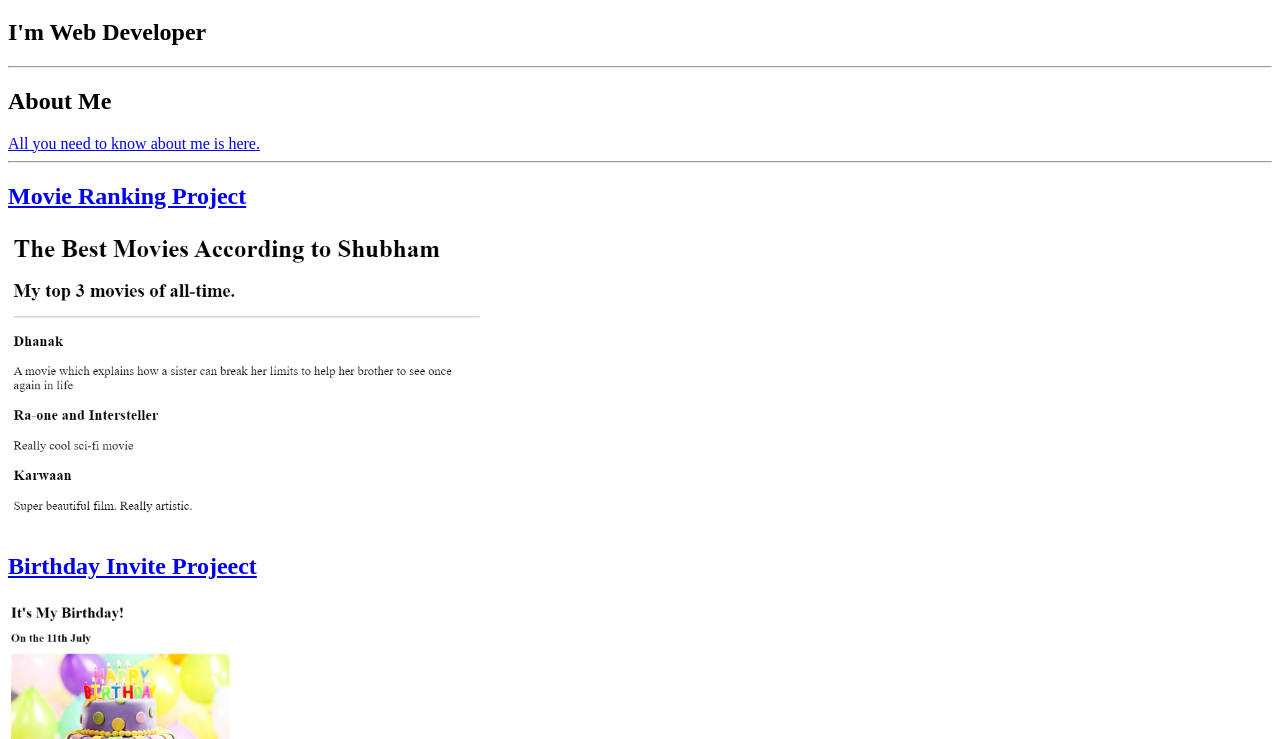
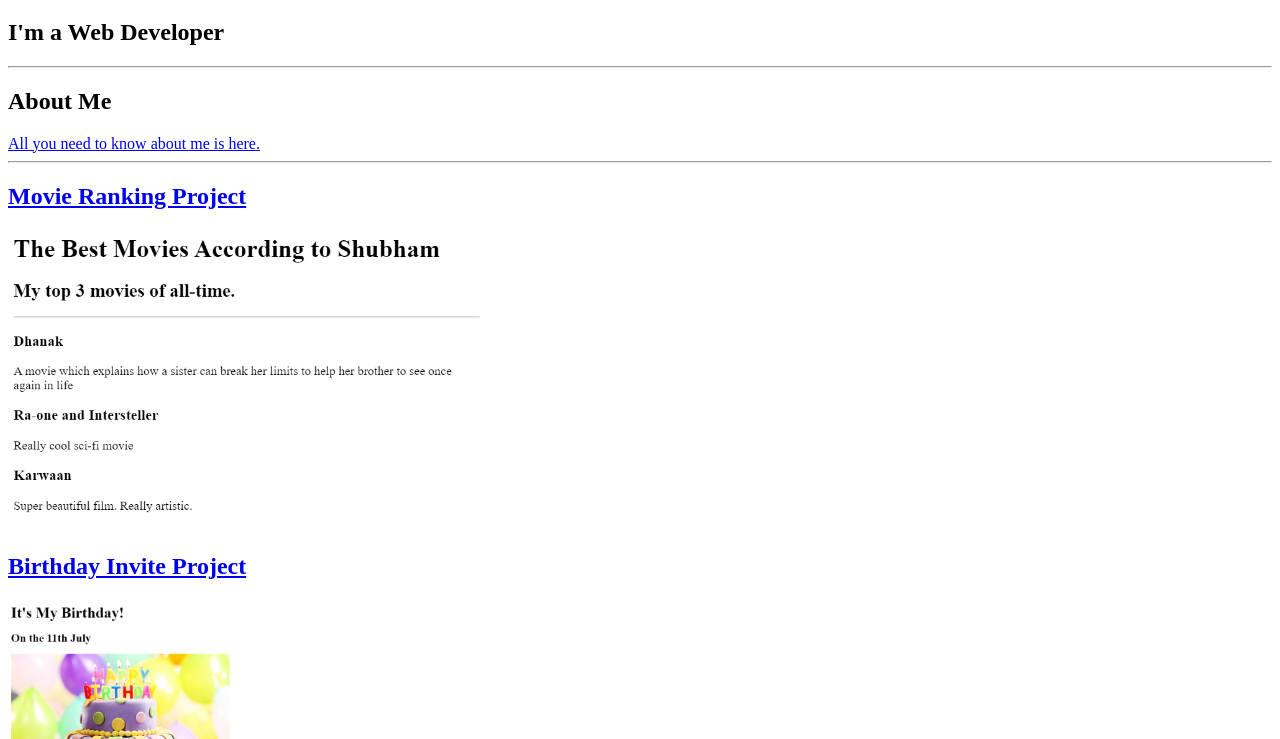
Before and after one commit to ShubhamSingh1011/html-portfolio, a plain HTML site: page index.html in a window 1280 px wide. Shown: the part 61-800 px from the top of the page. Drawn offline with Linux system fonts and the light colour scheme.

Commit message:
Update index.html

```diff
--- a/index.html
+++ b/index.html
@@ -8,7 +8,7 @@
 </head>
 <body>
     <h1>Shubham Singh's Portfolio</h1>
-    <h2>I'm Web Developer</h2>
+    <h2>I'm a Web Developer</h2>
     <hr>
     <h2>About Me</h2>
     <a href="public/about.html"> All you need to know about me is here.</a>
@@ -16,7 +16,7 @@
     <h2><a href="public/movie-ranking.html">Movie Ranking Project</a></h2>
     <img src="assets/images/Movie Ranking.png" height="300">
 
-    <h2><a href="public/birthday-invite.html">Birthday Invite Projeect</a> </h2>
+    <h2><a href="public/birthday-invite.html">Birthday Invite Project</a> </h2>
     <img src="assets/images/Birthday Info.png" height="300" >
     <hr>
     <a href="public/contact.html"> Contact Details </a>
```
